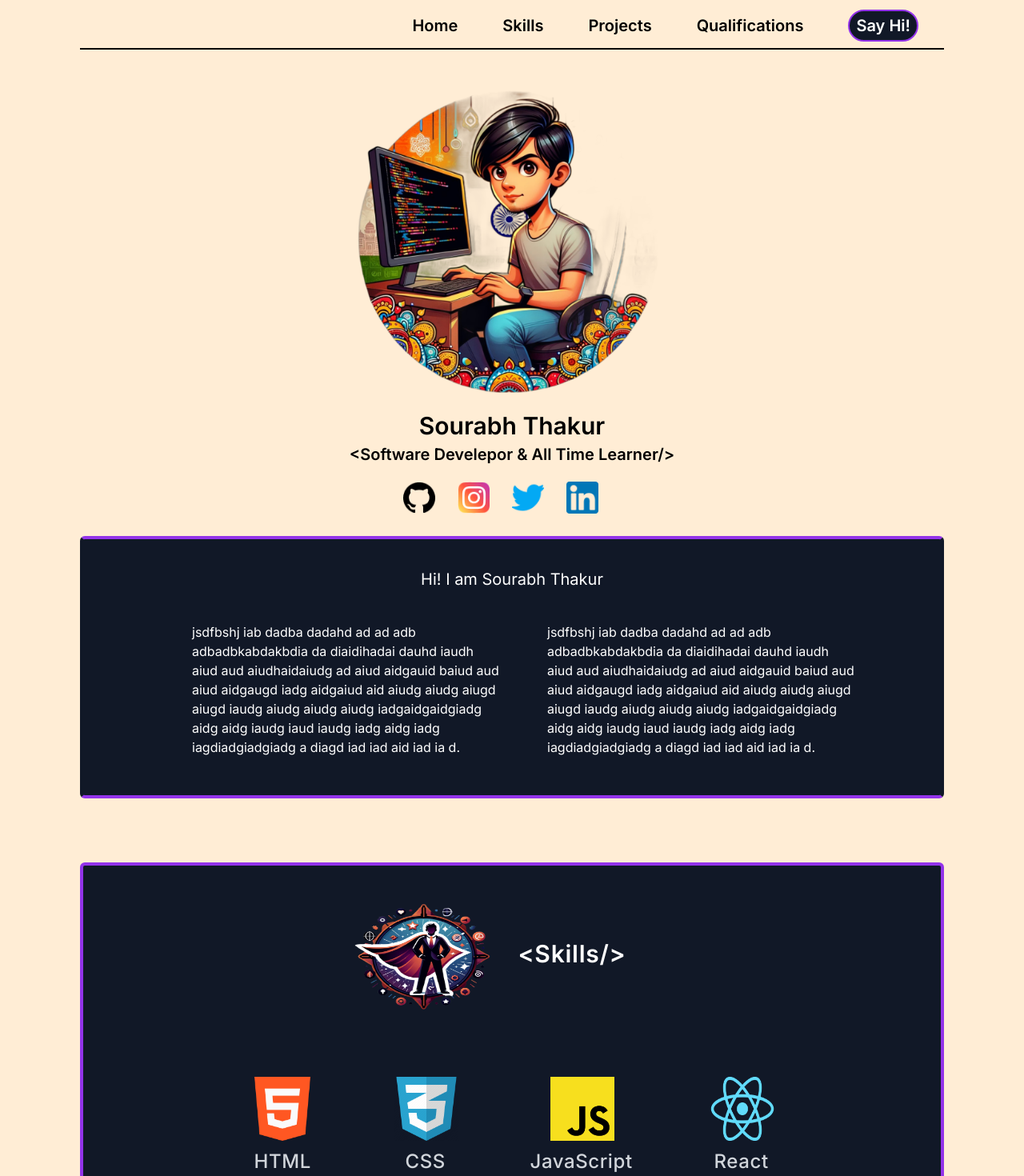
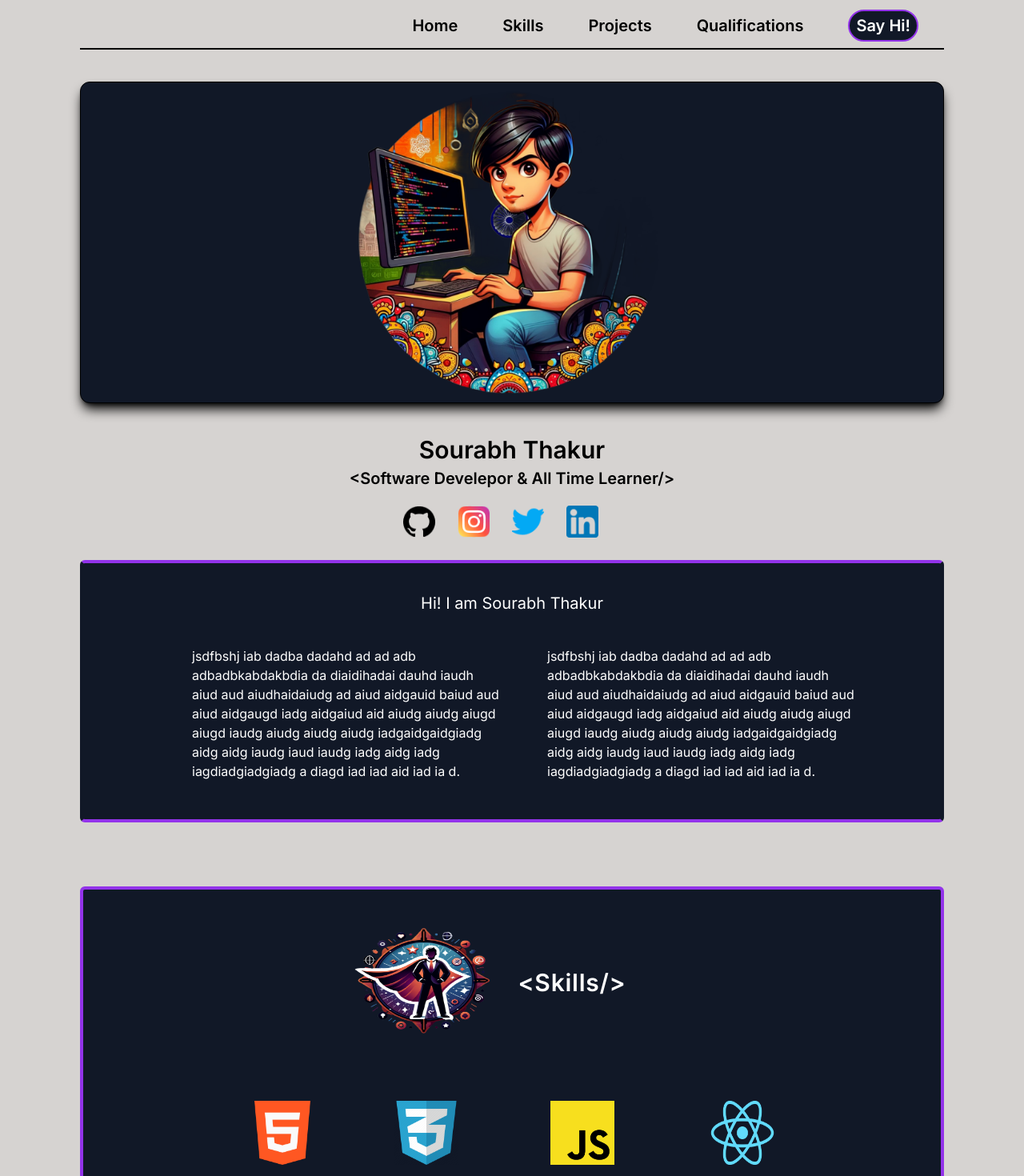
Before and after one commit to SourabhThakur01/protfolio-1, a Next.js app: page / in a window 1280 px wide. Shown: the top 1470 px of the page at 80% size. Built offline with nearby package versions, Linux system fonts and the light colour scheme.

Commit message:
color correction

```diff
--- a/app/page.js
+++ b/app/page.js
@@ -9,7 +9,7 @@ import Qualifications from './qualifications'
 
 export default function Home() {
   return (
-    <main className='bg-orange-100 text-black'>
+    <main className='bg-stone-300 text-black'>
       <div className='ml-[100px] mr-[100px]'>
         <Header/>
         <Profile/>
--- a/app/profile.js
+++ b/app/profile.js
@@ -3,7 +3,7 @@ import React from "react";
 export default function Profile() {
     const profilePic = () => {
         return (
-            <div className='flex justify-center text-center mt-10'>
+            <div className='flex justify-center text-center mt-10 border bg-gray-900 border-black rounded-xl shadow-lg shadow-black'>
                 <img src='./imgs/profile.png' className=' l-[500px] w-[400px] '/>
             </div>
         );
@@ -11,7 +11,7 @@ export default function Profile() {
 
     const aboutProfile = () => {
         return(
-            <div className='text-center mt-3 mb-5'>
+            <div className='text-center mt-10 mb-5'>
              <p className='text-3xl font-semibold mb-1'>Sourabh Thakur</p>
              <p className=' text-xl font-semibold'>{'<Software Develepor & All Time Learner/>'}</p>
            </div>
--- a/app/skills.js
+++ b/app/skills.js
@@ -108,9 +108,9 @@ export default function Skills() {
 
     return(
         <div className='border border-4 rounded-md border-purple-600 bg-gray-900 p-1 mt-20 text-white'>
-            <div className='flex justify-center mt-10'>
+            <div className='flex justify-center items-center mt-10 '>
                 <img src='./imgs/skill.png' className='w-[180px] h-[140px] mr-[30px]'/>
-                <h2 className=' flex justify-center text-3xl tracking-wide mt-12 mr-[60px] font-semibold'>{'<Skills/>'}</h2>
+                <h2 className=' flex justify-center text-3xl tracking-wide mt-1 mr-[60px] font-semibold'>{'<Skills/>'}</h2>
             </div>
 
             {one2four()}
```
